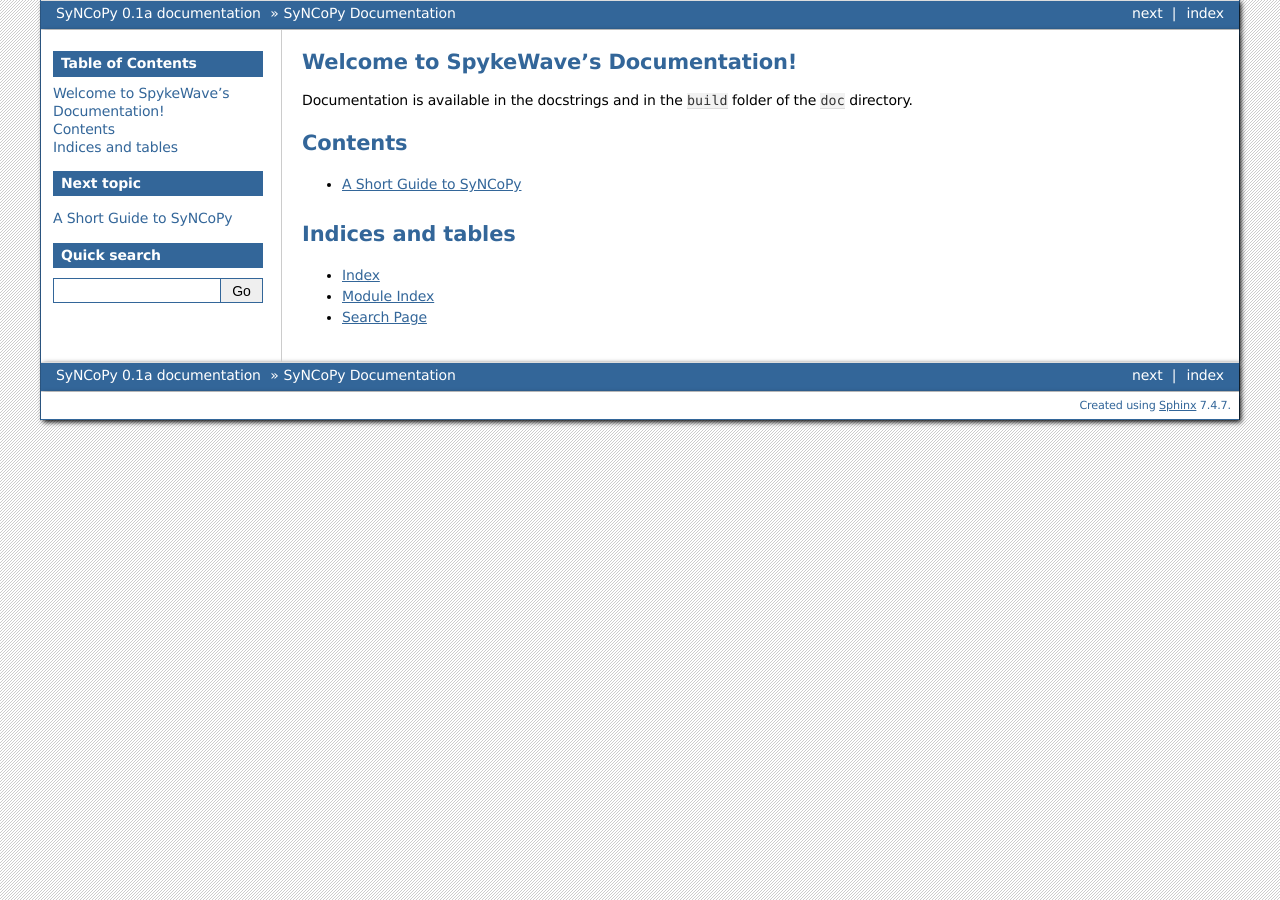
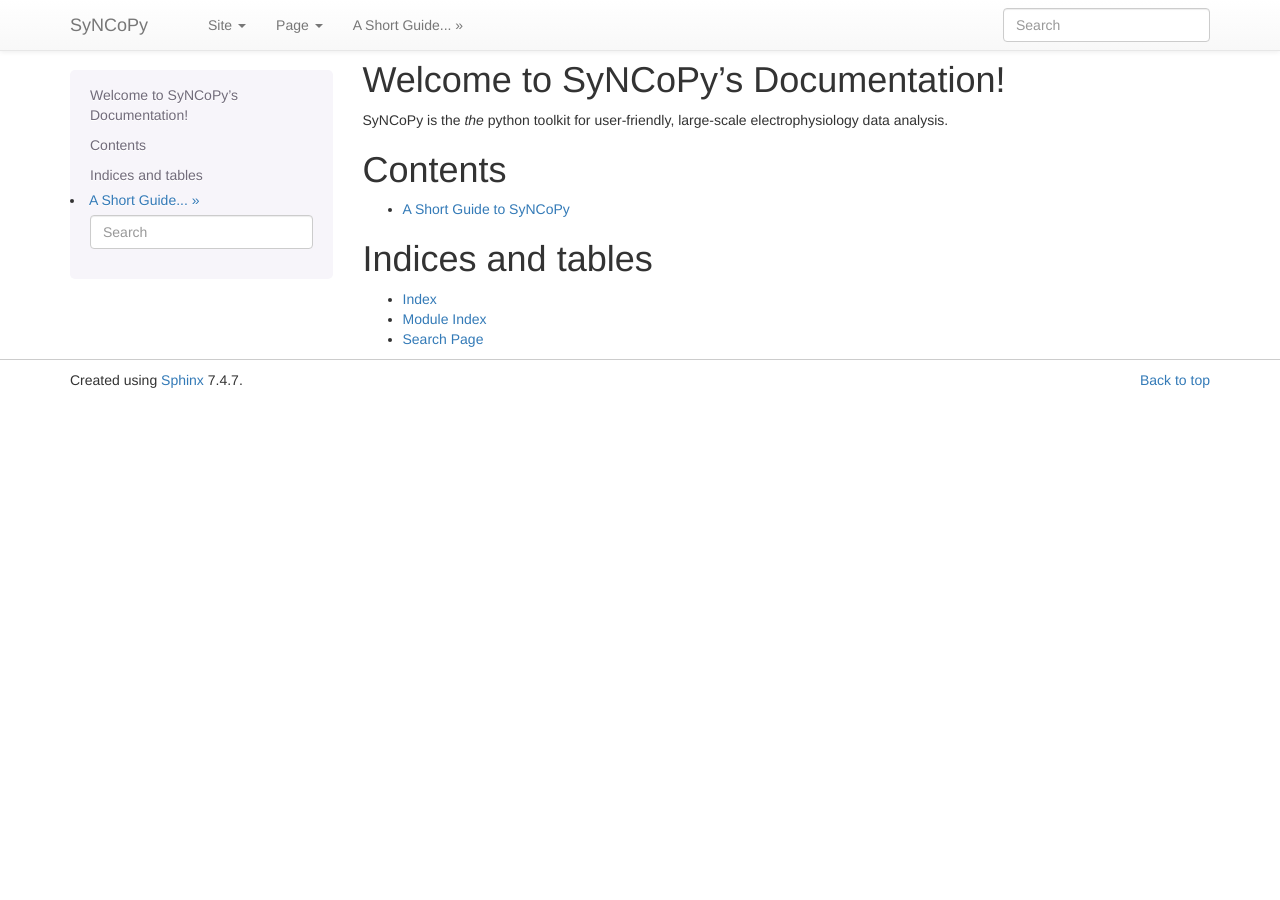
Before and after one commit to esi-neuroscience/syncopy, a Sphinx documentation site: the page built from doc/source/README.rst, in a window 1280 px wide. Built offline with Sphinx 7.4.7, drawn with Linux system fonts in a browser that asks for light colours.

Commit message:
WIP: documentation update
- bootstrap theme
- minor changes

 Changes to be committed:
	modified:   source/README.rst
	modified:   source/conf.py
	modified:   ../syncopy/datatype/__init__.py

```diff
--- a/doc/source/README.rst
+++ b/doc/source/README.rst
@@ -1,14 +1,10 @@
-.. SpykeWave documentation master file, created by
-   sphinx-quickstart on Thu Jan 17 15:21:00 2019.
-   You can adapt this file completely to your liking, but it should at least
-   contain the root `toctree` directive.
+.. SynCoPy documentation master file, created by
 
 .. title:: SyNCoPy Documentation
 
-Welcome to SpykeWave's Documentation!
-=====================================
-Documentation is available in the docstrings and in the ``build`` folder of
-the ``doc`` directory.
+Welcome to SyNCoPy's Documentation!
+===================================
+SyNCoPy is the *the* python toolkit for user-friendly, large-scale electrophysiology data analysis.
 
 Contents
 ========
--- a/doc/source/conf.py
+++ b/doc/source/conf.py
@@ -90,8 +90,9 @@
 # The theme to use for HTML and HTML Help pages.  See the documentation for
 # a list of builtin themes.
 #
-html_theme = 'bizstyle'
-
+html_theme = 'bootstrap'
+import sphinx_bootstrap_theme
+html_theme_path = sphinx_bootstrap_theme.get_html_theme_path()
 # Theme options are theme-specific and customize the look and feel of a theme
 # further.  For a list of options available for each theme, see the
 # documentation.
```
Also changed, not shown: 1 other file.
